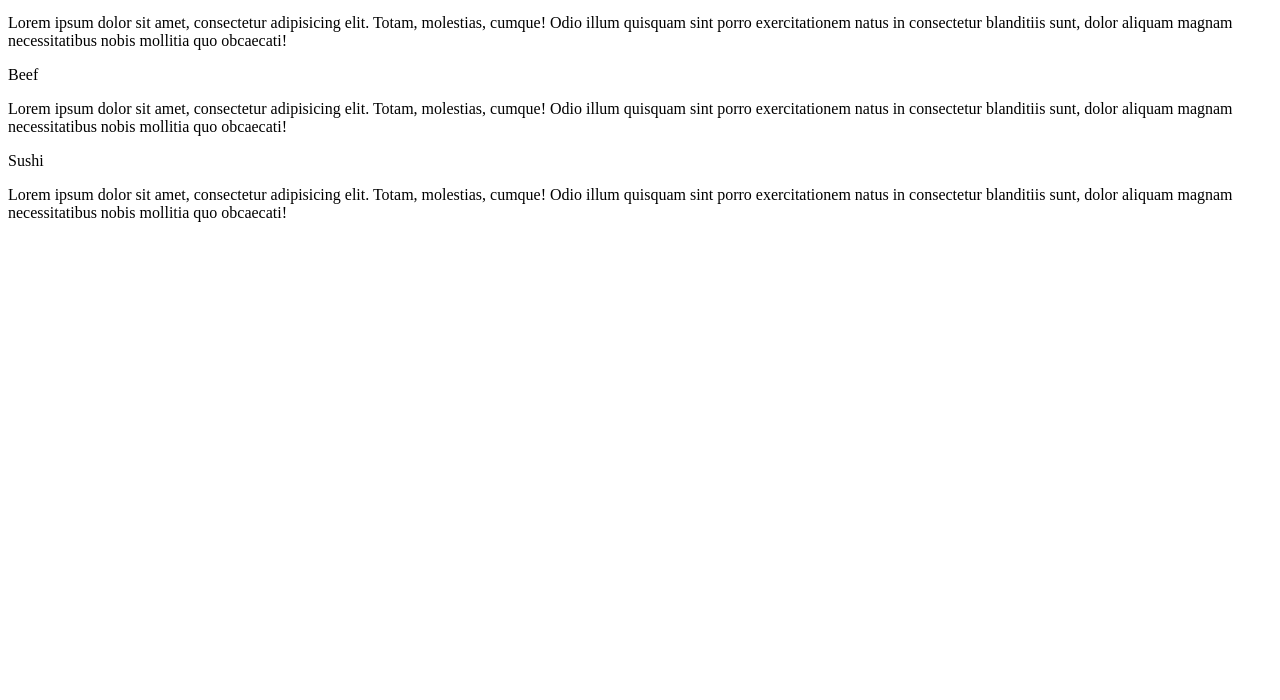
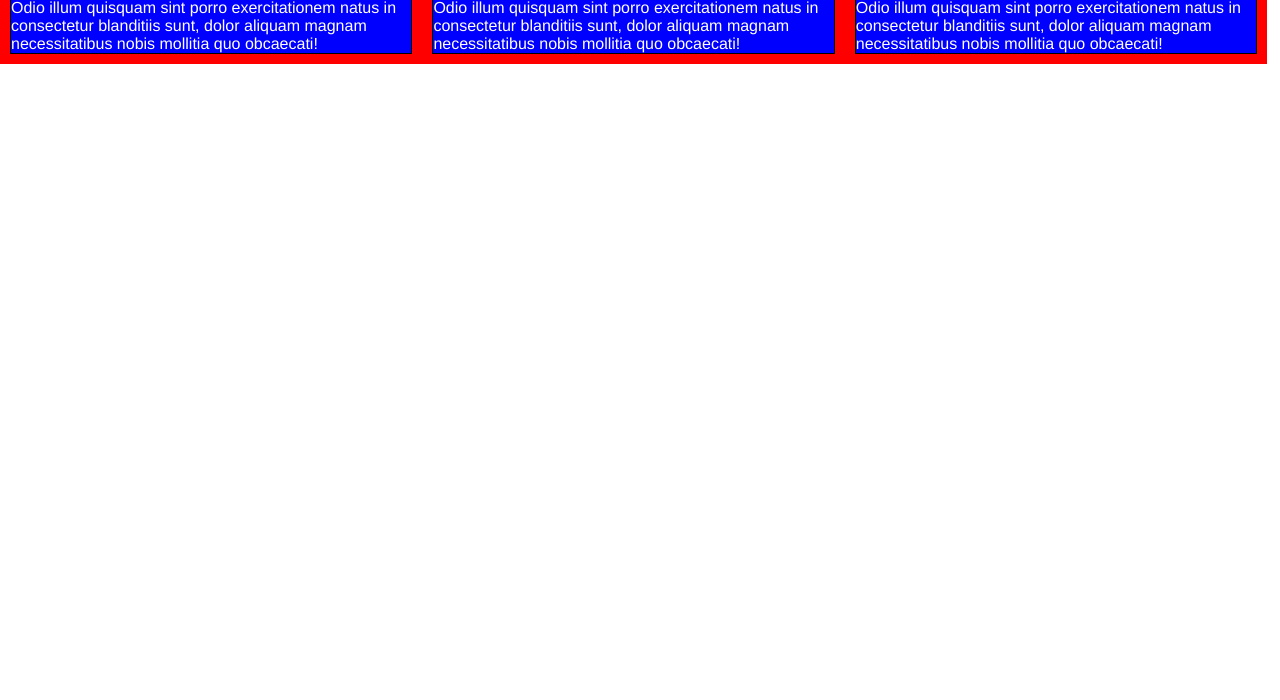
Before and after one commit to bstaaden/mod2_solution, a plain HTML site: page index.html in a window 1280 px wide. Shown: the part 100-800 px from the top of the page. Drawn offline with Linux system fonts and the light colour scheme.

Commit message:
Add files via upload

```diff
--- a/index.html
+++ b/index.html
@@ -3,7 +3,7 @@
 <head>
 <meta charset="utf-8">
 <meta name="viewport" content="width=device-width, initial-scale=1">
-<link rel ="stylesheet" type = "text/css" href = "css\assignment1.css">
+<link rel ="stylesheet" type = "text/css" href = "assignment1.css">
 <title>Assignment 1</title>
 
 </head>
```
